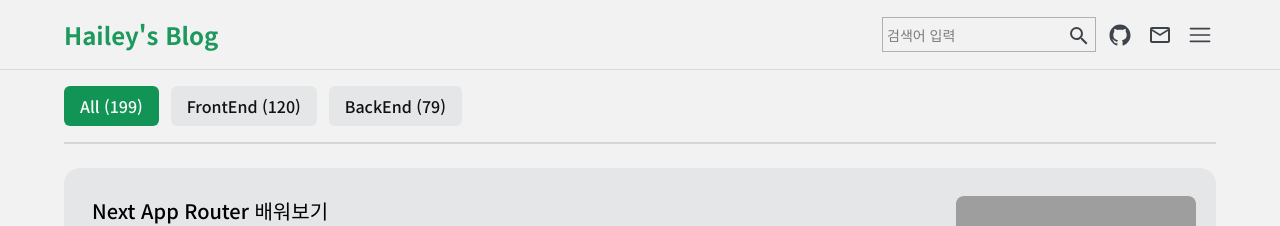
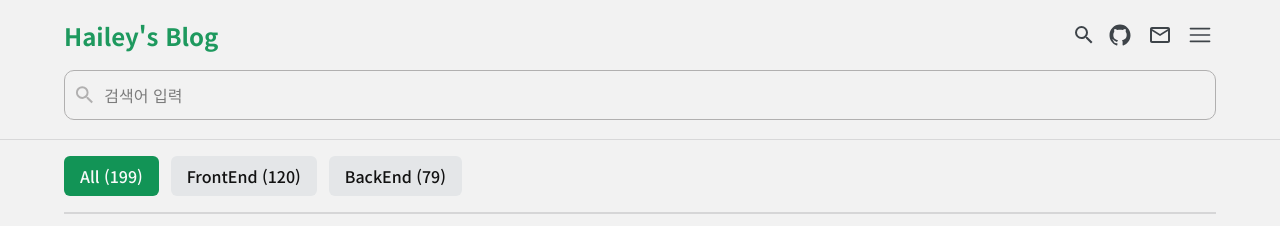
Before and after one commit to hyein0112/hailey_blog, a Next.js app: page / in a window 1280 px wide. Both pictures are taken after a click on the button 1084 px from the left and 34 px from the top of the page. Shown: the top 226 px of the page. Built offline with nearby package versions, Linux system fonts and the light colour scheme; grey boxes are pictures that could not be loaded.

Commit message:
feat: 헤더 UI 변경

```diff
--- a/app/components/common/header/index.tsx
+++ b/app/components/common/header/index.tsx
@@ -26,22 +26,15 @@ export default function Header({ isDetail }: { isDetail: boolean }) {
   return (
     <>
       <SideMenu isOpen={showSideMenu} onClose={() => setShowSideMenu(false)} />
-      <S.Container className={isDetail ? "detail" : ""}>
+      <S.Container showSearchBar={showSearchBar} className={isDetail ? "detail" : ""}>
+        <div style={{ width: "100%", display: "flex", flexDirection: "column", alignItems: "center", justifyContent: "space-between" }}>
           <S.HeaderInnerBox>
             <S.Logo>Hailey&apos;s Blog</S.Logo>
             <S.RightBox>
-            <S.InputBox onSubmit={handleSubmit} showSearchBar={showSearchBar}>
-              <S.Input
-                showSearchBar={showSearchBar}
-                type="text"
-                id="search-input"
-                placeholder="검색어 입력"
-                onChange={(e) => setSearchValue(e.target.value)}
-              />
               <S.SearchButton
                 type="button"
                 onClick={() => {
-                  setShowSearchBar(true);
+                  setShowSearchBar((prev) => !prev);
                   setTimeout(() => {
                     document.getElementById("search-input")?.focus();
                   }, 200);
@@ -49,7 +42,6 @@ export default function Header({ isDetail }: { isDetail: boolean }) {
               >
                 <MdSearch size={24} color={theme.colors.border4} />
               </S.SearchButton>
-            </S.InputBox>
               <Link href={"https://github.com/hyein0112"} about="github" target="_blank">
                 <S.ContactButton>
                   <IoLogoGithub size={24} color={theme.colors.border4} />
@@ -65,6 +57,21 @@ export default function Header({ isDetail }: { isDetail: boolean }) {
               </S.Button>
             </S.RightBox>
           </S.HeaderInnerBox>
+          <S.InputBox onSubmit={handleSubmit} showSearchBar={showSearchBar}>
+            {showSearchBar && (
+              <S.SearchBox>
+                <MdSearch size={24} color={theme.colors.border3} />
+                <S.Input
+                  showSearchBar={showSearchBar}
+                  type="text"
+                  id="search-input"
+                  placeholder="검색어 입력"
+                  onChange={(e) => setSearchValue(e.target.value)}
+                />
+              </S.SearchBox>
+            )}
+          </S.InputBox>
+        </div>
       </S.Container>
     </>
   );
--- a/app/components/common/header/style.ts
+++ b/app/components/common/header/style.ts
@@ -7,7 +7,7 @@ export const Button = styled.button`
   padding: 4px;
 `;
 
-export const Container = styled.header`
+export const Container = styled("header")<{ showSearchBar: boolean }>`
   z-index: 10;
   position: sticky;
   top: 0;
@@ -22,6 +22,10 @@ export const Container = styled.header`
   align-items: center;
   justify-content: center;
 
+  transition: height 0.3s;
+
+  ${({ showSearchBar }) => showSearchBar && "height: 140px;"}
+
   &.detail {
     position: static;
     width: 100%;
@@ -29,6 +33,8 @@ export const Container = styled.header`
 `;
 
 export const HeaderInnerBox = styled.div`
+  position: absolute;
+  top: 0;
   width: 100%;
   height: 70px;
   max-width: 1200px;
@@ -49,42 +55,56 @@ export const RightBox = styled.div`
   height: 100%;
   align-items: center;
   gap: 8px;
+
+  @media screen and (max-width: 512px) {
+    gap: 4px;
+  }
 `;
 
 export const InputBox = styled("form")<{ showSearchBar?: boolean }>`
+  position: absolute;
+  top: 70px;
   display: flex;
-  width: fit-content;
-  height: 55%;
-  padding: 0;
-  justify-content: space-between;
+  width: 100%;
+  max-width: 1200px;
+  height: 0;
+  padding: 0 24px;
+  justify-content: center;
   align-items: center;
-  border: none;
-  transition: all 0.5s;
+  transition: all 0.3s;
 
-  ${({ theme, showSearchBar }) => showSearchBar && `border: 1px solid ${theme.colors.border3}; padding: 4px`};
+  ${({ showSearchBar }) => showSearchBar && "height: 50px;"};
 `;
 
 export const SearchButton = styled.button`
-  padding-top: 2px;
+  padding-top: 2px -1px 0 0;
   margin: 0;
   display: flex;
   justify-content: center;
   align-items: center;
 `;
 
+export const SearchBox = styled.div`
+  display: flex;
+  align-items: center;
+  width: 100%;
+  max-width: 1200px;
+  padding: 0 8px;
+  gap: 8px;
+  height: 100%;
+  border-radius: 10px;
+  border: ${({ theme }) => `1px solid ${theme.colors.border3}`};
+`;
+
 export const Input = styled("input")<{ showSearchBar?: boolean }>`
   border: none;
   background: none;
   outline: none;
-  width: 0;
+  width: 100%;
   transition: all 0.5s;
-  font-size: ${({ theme }) => theme.fontSize.sm};
+  font-size: ${({ theme }) => theme.fontSize.base};
   color: ${({ theme }) => theme.colors.black};
-  ${({ showSearchBar }) => showSearchBar && "width: 180px"};
-
-  @media screen and (max-width: 512px) {
-    width: 100px;
-  }
+  /* ${({ showSearchBar }) => showSearchBar && "width: 140px"}; */
 `;
 
 export const ContactButton = styled(Button)`
```
Lines whose indentation alone changed are shown as unchanged.
